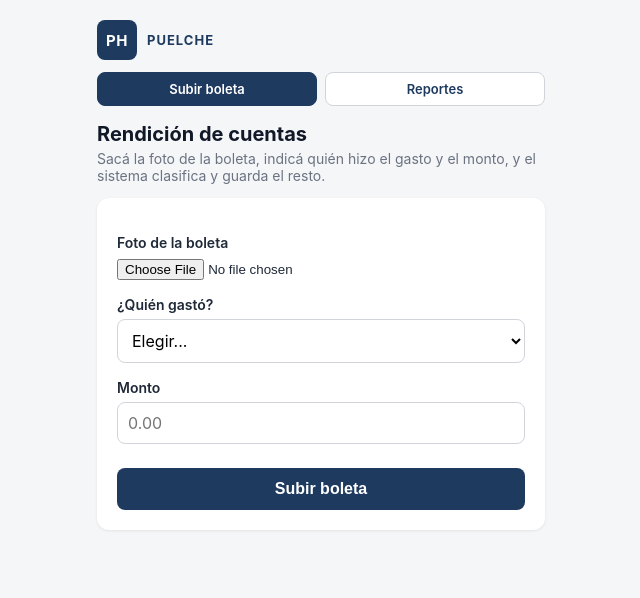
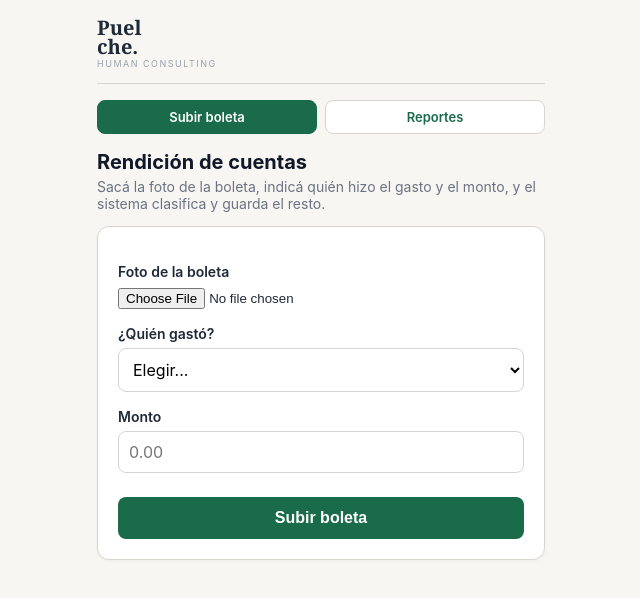
Before and after one commit to geswett/rendicion-cuentas, a plain HTML site: page index.html in a window 1280 px wide. Shown: the whole page, without its empty margins (319-959 px from the left). Drawn offline with Linux system fonts and the light colour scheme.

Commit message:
Add files via upload

```diff
--- a/index.html
+++ b/index.html
@@ -7,10 +7,12 @@
 <style>
   * { box-sizing: border-box; }
   :root {
-    --puelche-blue: #1e3a5f;
-    --puelche-blue-light: #2c5282;
-    --puelche-accent: #d97706;
-    --bg: #f4f6f8;
+    --puelche-green: #1a6b4a;
+    --puelche-green-dark: #145a3d;
+    --badge-green-text: #1a6b53;
+    --badge-green-bg: #e8f5f0;
+    --border-tan: #d8d5ce;
+    --bg: #f7f6f3;
   }
   body {
     font-family: -apple-system, BlinkMacSystemFont, "Segoe UI", Roboto, sans-serif;
@@ -21,31 +23,24 @@
     background: var(--bg);
   }
   header.brand {
-    display: flex;
-    align-items: center;
-    gap: 10px;
-    padding: 20px 0 12px;
+    padding: 18px 0 14px;
+    border-bottom: 1px solid var(--border-tan);
+    margin-bottom: 16px;
   }
-  header.brand .logo-badge {
-    width: 40px;
-    height: 40px;
-    border-radius: 8px;
-    background: var(--puelche-blue);
-    color: white;
-    display: flex;
-    align-items: center;
-    justify-content: center;
+  header.brand .wordmark {
+    font-family: Georgia, "Times New Roman", serif;
     font-weight: 700;
-    font-size: 15px;
-    letter-spacing: 0.5px;
-    flex-shrink: 0;
+    font-size: 20px;
+    line-height: 0.95;
+    color: #1f2937;
   }
-  header.brand .brand-name {
-    font-size: 13px;
-    font-weight: 700;
-    color: var(--puelche-blue);
+  header.brand .wordmark span { display: block; }
+  header.brand .tagline {
+    font-size: 9px;
+    letter-spacing: 1.5px;
+    color: #9ca3af;
     text-transform: uppercase;
-    letter-spacing: 1px;
+    margin-top: 2px;
   }
   nav.tabs {
     display: flex;
@@ -60,14 +55,14 @@
     font-weight: 600;
     border-radius: 8px;
     text-decoration: none;
-    color: var(--puelche-blue);
+    color: var(--puelche-green);
     background: white;
-    border: 1px solid #d1d5db;
+    border: 1px solid var(--border-tan);
   }
   nav.tabs a.active {
-    background: var(--puelche-blue);
+    background: var(--puelche-green);
     color: white;
-    border-color: var(--puelche-blue);
+    border-color: var(--puelche-green);
   }
   h1 { font-size: 20px; margin: 0 0 4px; color: #111827; }
   p.subtitle { color: #6b7280; font-size: 14px; margin-top: 0; }
@@ -75,7 +70,8 @@
     background: white;
     padding: 20px;
     border-radius: 12px;
-    box-shadow: 0 1px 3px rgba(0,0,0,0.08);
+    border: 1px solid var(--border-tan);
+    box-shadow: 0 1px 3px rgba(0,0,0,0.04);
   }
   label { display: block; margin-top: 16px; font-weight: 600; font-size: 14px; }
   input[type=text], input[type=number], select {
@@ -95,14 +91,14 @@
     padding: 12px;
     font-size: 16px;
     font-weight: 600;
-    background: var(--puelche-blue);
+    background: var(--puelche-green);
     color: white;
     border: none;
     border-radius: 8px;
     cursor: pointer;
   }
-  button:hover { background: var(--puelche-blue-light); }
-  button:disabled { background: #93b4e8; cursor: not-allowed; }
+  button:hover { background: var(--puelche-green-dark); }
+  button:disabled { background: #9ca3af; cursor: not-allowed; }
   #result {
     margin-top: 16px;
     padding: 14px;
@@ -111,16 +107,16 @@
     display: none;
     line-height: 1.5;
   }
-  #result.ok { background: #ecfdf5; border: 1px solid #10b981; }
+  #result.ok { background: var(--badge-green-bg); border: 1px solid var(--puelche-green); }
   #result.error { background: #fef2f2; border: 1px solid #ef4444; }
   #spinner { display: none; margin-top: 16px; text-align: center; color: #6b7280; font-size: 14px; }
-  a { color: var(--puelche-blue-light); }
+  a { color: var(--puelche-green); }
 </style>
 </head>
 <body>
   <header class="brand">
-    <div class="logo-badge">PH</div>
-    <div class="brand-name">Puelche</div>
+    <div class="wordmark"><span>Puel</span><span>che.</span></div>
+    <div class="tagline">Human Consulting</div>
   </header>
 
   <nav class="tabs">
```
Also changed, not shown: reportes.html (+33 -36 lines).
